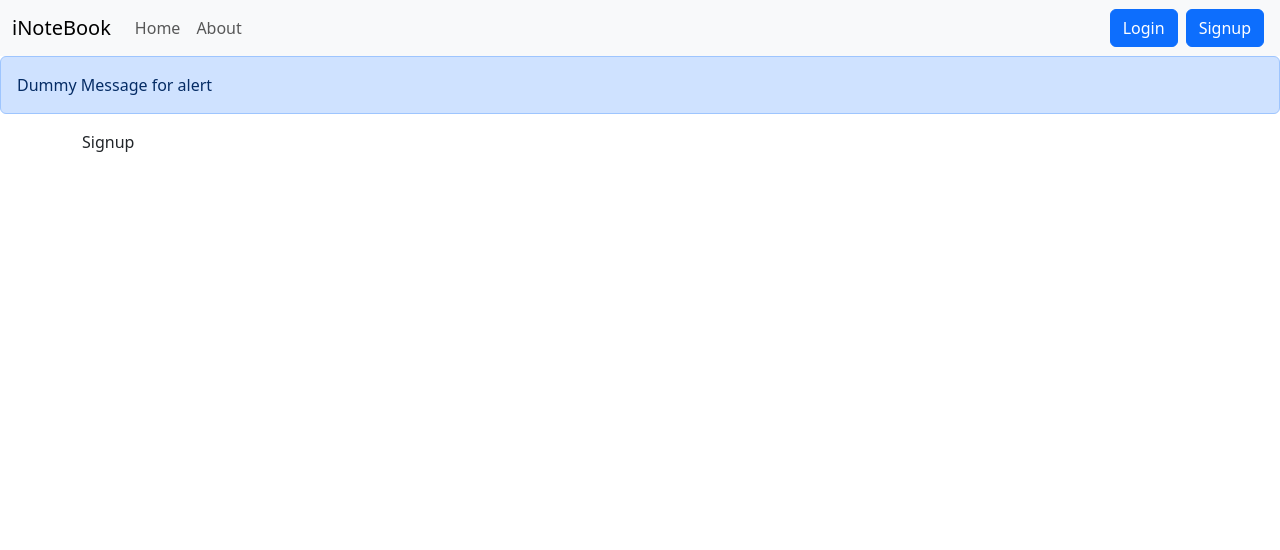
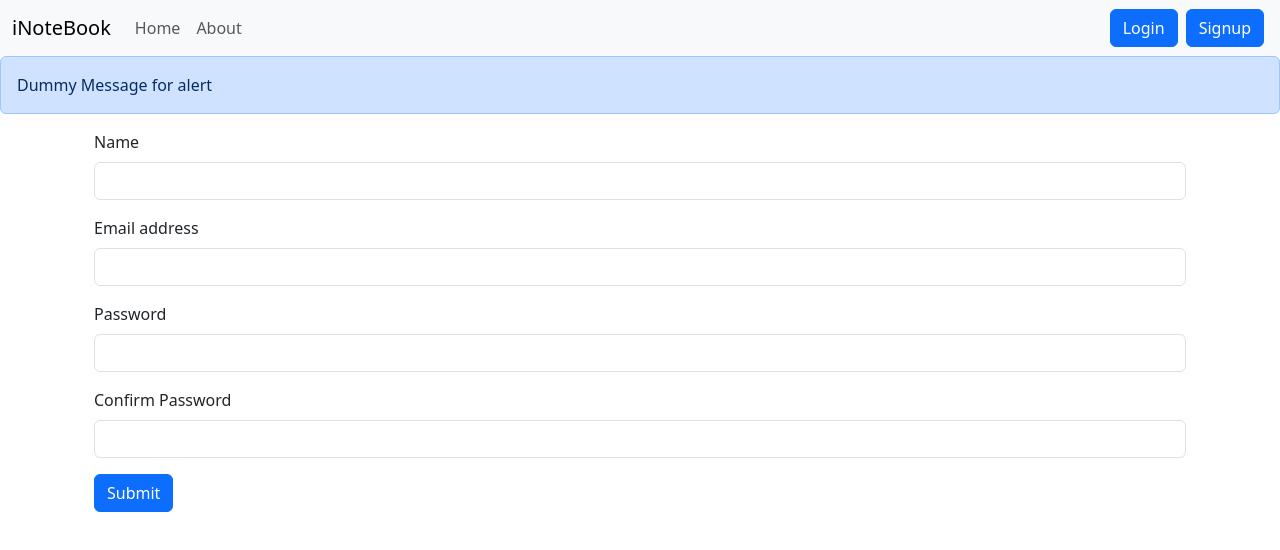
Before and after one commit to ZeusOnline1998/inotebook, a React (Vite) app in the folder frontend/: page /signup in a window 1280 px wide. Shown: the top 550 px of the page. Built offline with nearby package versions, Linux system fonts and the light colour scheme.

Commit message:
Signup component

```diff
--- a/frontend/src/components/Login.jsx
+++ b/frontend/src/components/Login.jsx
@@ -13,7 +13,7 @@
             headers: {
                 'Content-type': 'application/json',
             },
-            body: JSON.stringify({email: credentials.email, password: credentials.password})
+            body: JSON.stringify(credentials)
         });
         const json = await response.json();
         if(json.error){
--- a/frontend/src/components/Signup.jsx
+++ b/frontend/src/components/Signup.jsx
@@ -1,9 +1,65 @@
-import React from 'react'
+import React, { useState } from 'react'
+import { useNavigate } from 'react-router-dom';
 
 const Signup = () => {
-  return (
-    <div>Signup</div>
-  )
+
+    const [credentials, setCredentials] = useState({ name: "", email: "", password: "", cpassword: "" });
+    let navigate = useNavigate();
+
+    const handleSubmit = async (e) => {
+        const {name, email, password} = credentials;
+        e.preventDefault();
+        const response = await fetch("http://localhost:3001/api/auth/createuser", {
+            method: 'POST',
+            headers: {
+                'Content-type': 'application/json',
+            },
+            body: JSON.stringify({name, email, password})
+        });
+        const json = await response.json();
+        if (json.error) {
+            // alert(json.error)
+            console.log(json)
+        }
+        else if(json.errors){
+            console.log(json)
+            // json.errors.map((error) => alert(error))
+        }
+        else {
+            localStorage.setItem('token', json.authToken);
+            console.log(json)
+            navigate("/");
+        }
+    }
+
+    const onChange = (e) => {
+        setCredentials({ ...credentials, [e.target.name]: e.target.value })
+    }
+    return (
+        <div className='container'>
+            <form onSubmit={handleSubmit} method='post'>
+                <div className="mb-3">
+                    <label htmlFor="name" className="form-label">Name</label>
+                    <input type="text" className="form-control" id="name" name='name' onChange={onChange} value={credentials.name} />
+                </div>
+                <div className="mb-3">
+                    <label htmlFor="email" className="form-label">Email address</label>
+                    <input type="email" className="form-control" id="email" name='email' onChange={onChange} value={credentials.email} aria-describedby="emailHelp" />
+                </div>
+                <div className="mb-3">
+                    <label htmlFor="password" className="form-label">Password</label>
+                    <input type="password" className="form-control" id="password" name='password' onChange={onChange} value={credentials.password} minLength={6} required/>
+                </div>
+                <div className="mb-3">
+                    <label htmlFor="cpassword" className="form-label">Confirm Password</label>
+                    <input type="password" className="form-control" id="cpassword" name='cpassword' onChange={onChange} value={credentials.cpassword} minLength={6} required/>
+                    <p className='text-danger'>{credentials.password !== credentials.cpassword && 'Your passwords do not match' } </p>
+                </div>
+
+                <button type="submit" className="btn btn-primary" >Submit</button>
+            </form>
+        </div>
+    )
 }
 
 export default Signup
```
